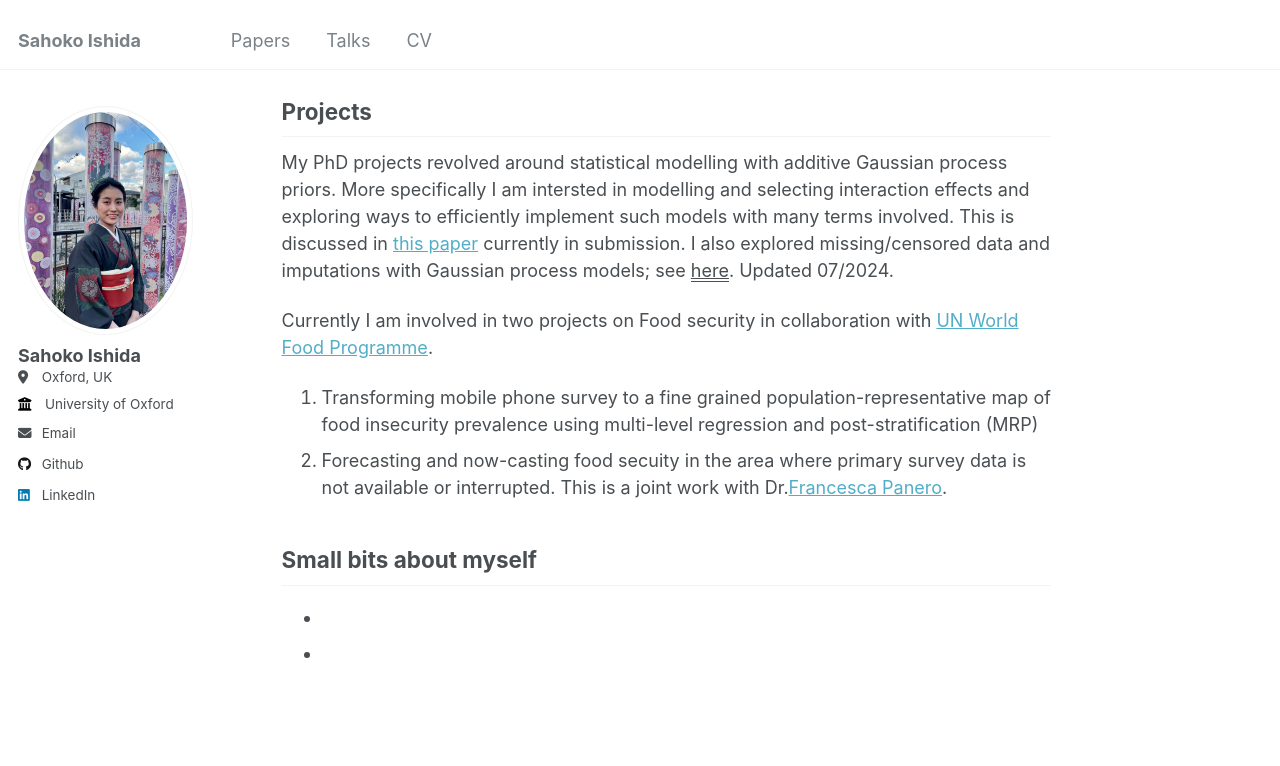
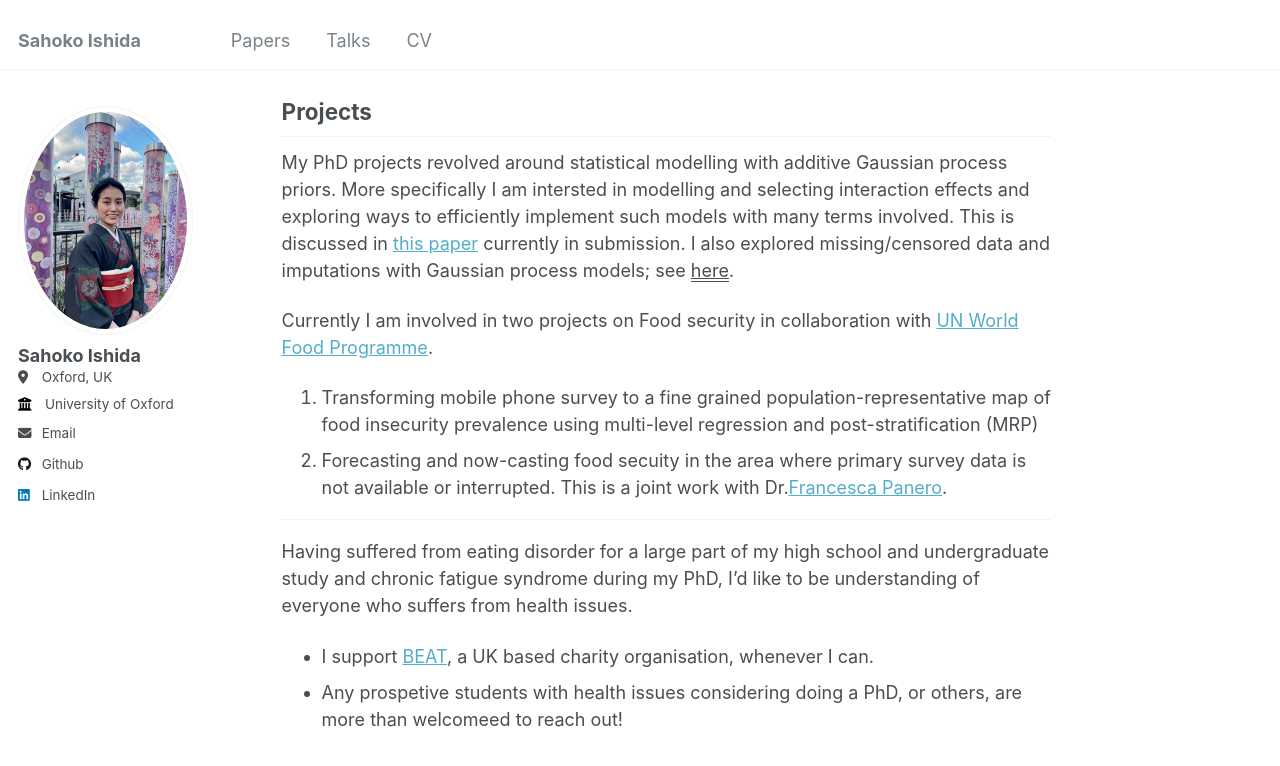
Before and after one commit to sahokoishida/sahokoishida.github.io, a Jekyll site: the page built from _pages/about.md, in a window 1280 px wide and 900 px high, scrolled down 365 px. Shown: the top 766 px of the window. Built offline with Jekyll 4.4.1, drawn with Linux system fonts in a browser that asks for light colours.

Commit message:
added some comments

```diff
--- a/_pages/about.md
+++ b/_pages/about.md
@@ -11,14 +11,15 @@ I completed my PhD degree in Statistics at London School of Economics (LSE), sup
 
 Projects
 ------
-My PhD projects revolved around statistical modelling with additive Gaussian process priors. More specifically I am intersted in modelling and selecting interaction effects and exploring ways to efficiently implement such models with many terms involved. This is discussed in [this paper](https://arxiv.org/abs/2305.07073) currently in submission. I also explored missing/censored data and imputations with Gaussian process models; see <u><a href="https://sahokoishida.github.io/files/slides_RSS2024.pdf">here</a></u>. Updated 07/2024.
+My PhD projects revolved around statistical modelling with additive Gaussian process priors. More specifically I am intersted in modelling and selecting interaction effects and exploring ways to efficiently implement such models with many terms involved. This is discussed in [this paper](https://arxiv.org/abs/2305.07073) currently in submission. I also explored missing/censored data and imputations with Gaussian process models; see <u><a href="https://sahokoishida.github.io/files/slides_RSS2024.pdf">here</a></u>.
 <br/>
 
 Currently I am involved in two projects on Food security in collaboration with [UN World Food Programme](https://www.wfp.org/support-us/stories/united-nations-world-food-programme?utm_source=google&utm_medium=cpc&utm_campaign=14484934461&utm_content=128338538604&gad_source=1&gclid=Cj0KCQjw0Oq2BhCCARIsAA5hubUGlvyEPA4WAB8Z-3hs3eR5GtW19NWpvkCufQMhVgdi4qcG7i68EogaAjgxEALw_wcB&gclsrc=aw.ds).
 1. Transforming mobile phone survey to a fine grained population-representative map of food insecurity prevalence using multi-level regression and post-stratification (MRP)
 2. Forecasting and now-casting food secuity in the area where primary survey data is not available or interrupted. This is a joint work with Dr.[Francesca Panero](https://francescapanero.github.io/).
 
-Small bits about myself
+
 -----
-*
-*
+Having suffered from eating disorder for a large part of my high school and undergraduate study and chronic fatigue syndrome during my PhD, I'd like to be understanding of everyone who suffers from health issues.
+* I support [BEAT](https://www.beateatingdisorders.org.uk), a UK based charity organisation, whenever I can.
+* Any prospetive students with health issues considering doing a PhD, or others, are more than welcomeed to reach out!
```
